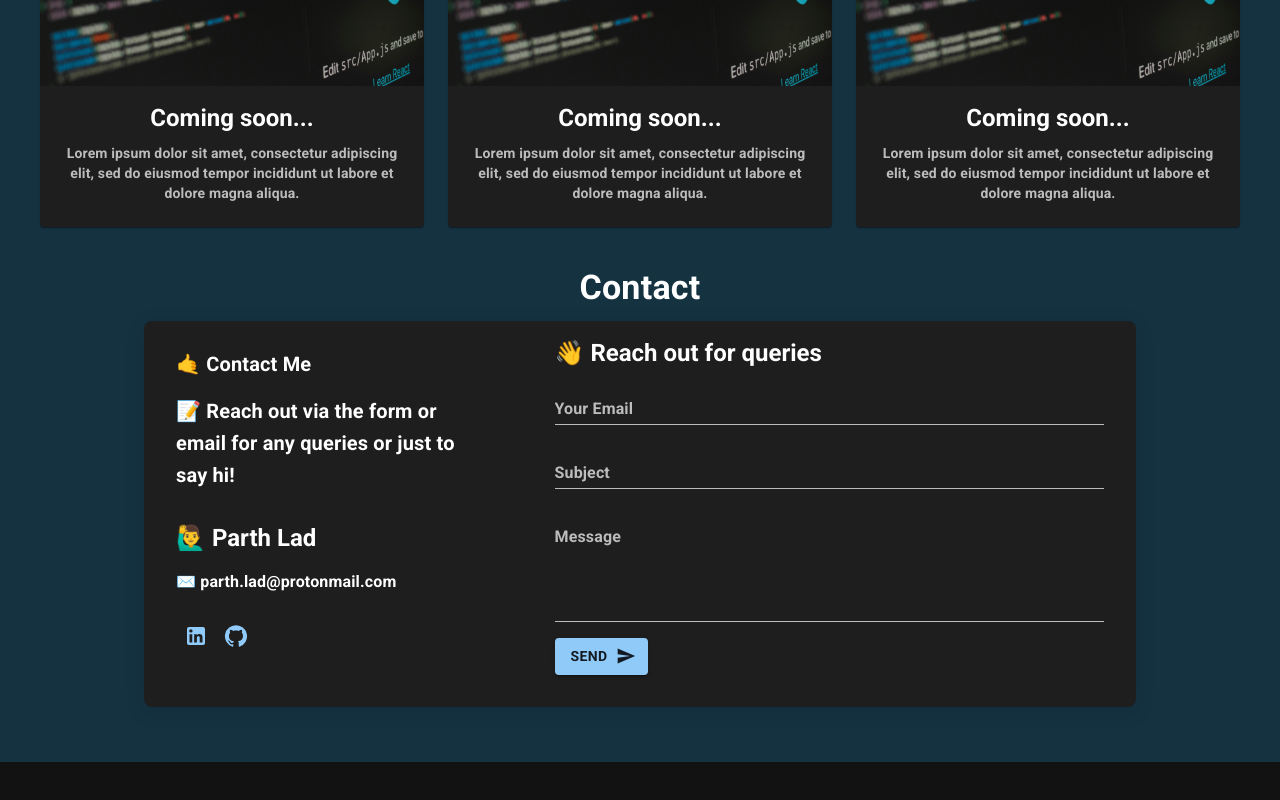
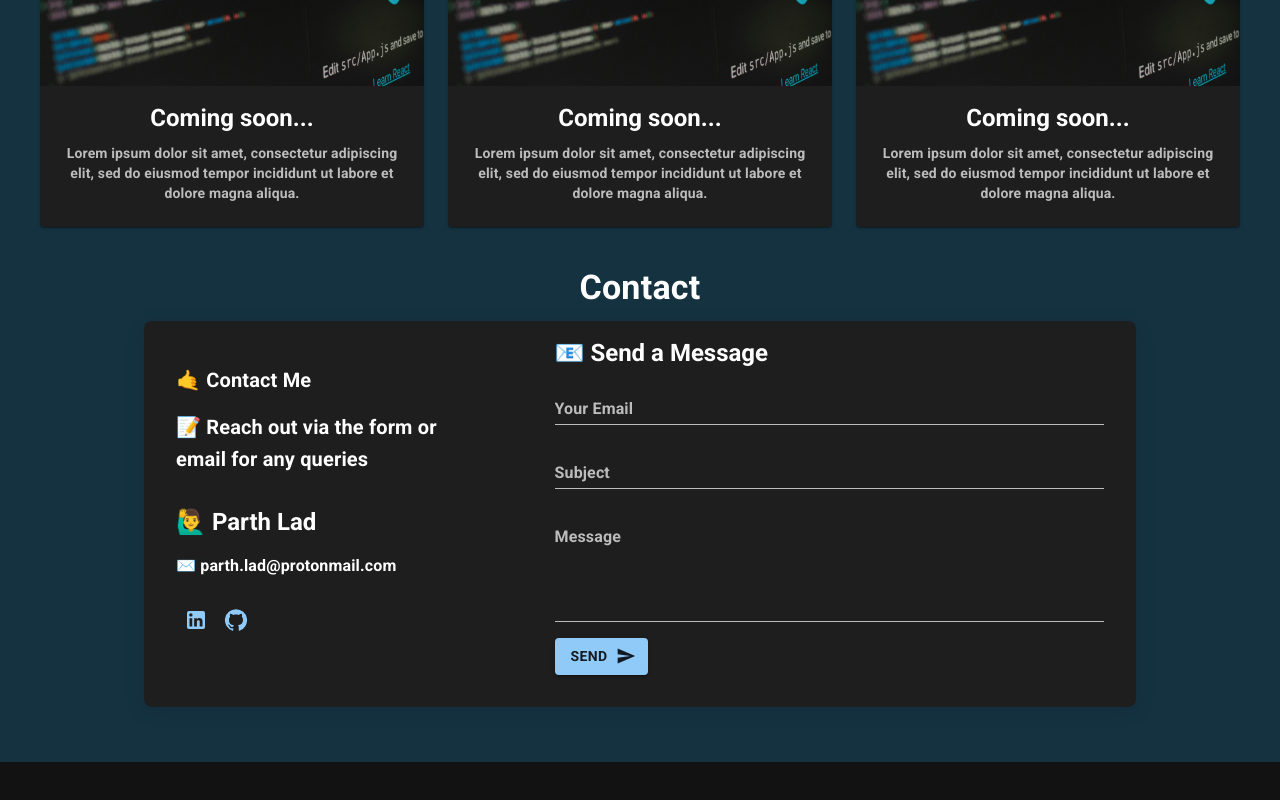
Before and after one commit to ParthKLad/web-portfolio, a React (Create React App) app: page / in a window 1280 px wide. Shown: the part 2215-3015 px from the top of the page. Built offline with nearby package versions, Linux system fonts and the light colour scheme.

Commit message:
added better message

```diff
--- a/src/components/Contacts.js
+++ b/src/components/Contacts.js
@@ -101,8 +101,6 @@ const ContactInfoItem = styled(Box)({
   marginBottom: '8px',
 });
 
-
-
 const ContactForm = () => {
   const theme = useTheme();
   const [checked, setChecked] = useState(false);
@@ -128,7 +126,7 @@ const ContactForm = () => {
                 <br></br>
               </ContactInfoItem>
               <Typography variant="h6" gutterBottom style={{ width: '100%' }}>
-            📝 Reach out via the form or email for any queries or just to say hi!
+            📝 Reach out via the form or email for any queries
           </Typography>
               <br></br>
               <ContactInfoItem>
@@ -173,7 +171,7 @@ const ContactForm = () => {
             </StyledSection>
             <StyledSection style={{ width: '100%', textAlign: 'left' }}>
               <Typography variant="h5" gutterBottom>
-                👋 Reach out for queries
+                📧 Send a Message
               </Typography>
               <CustomTextField fullWidth label="Your Email" variant="standard" />
               <CustomTextField fullWidth label="Subject" variant="standard" />
```
